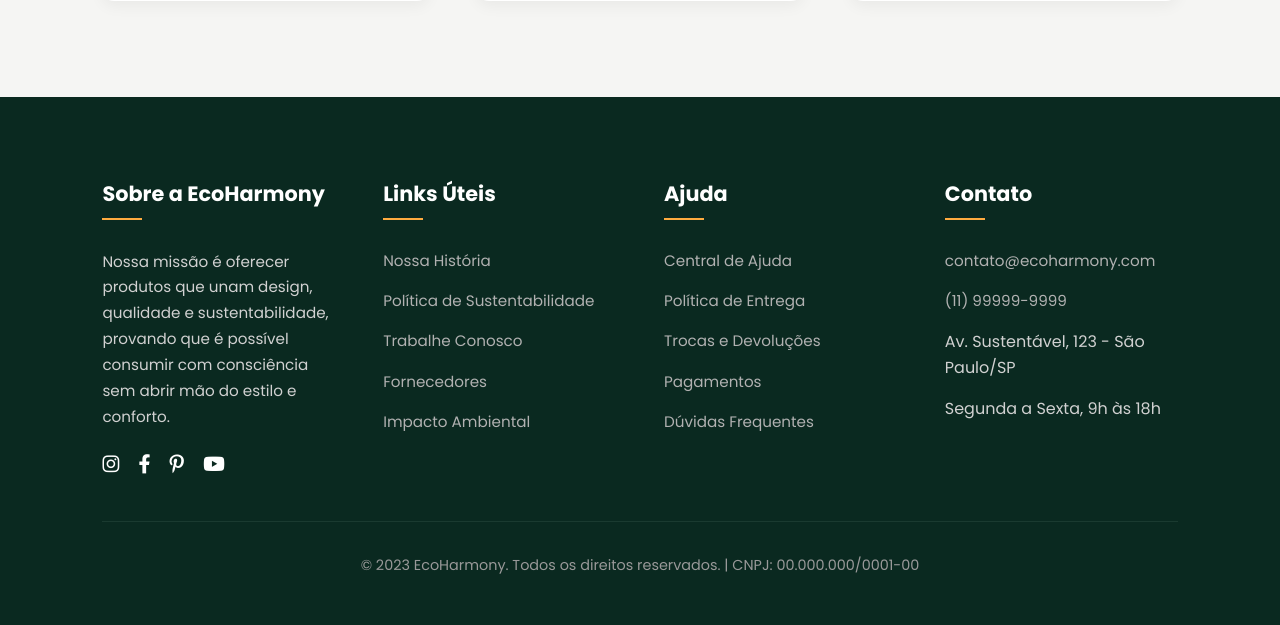
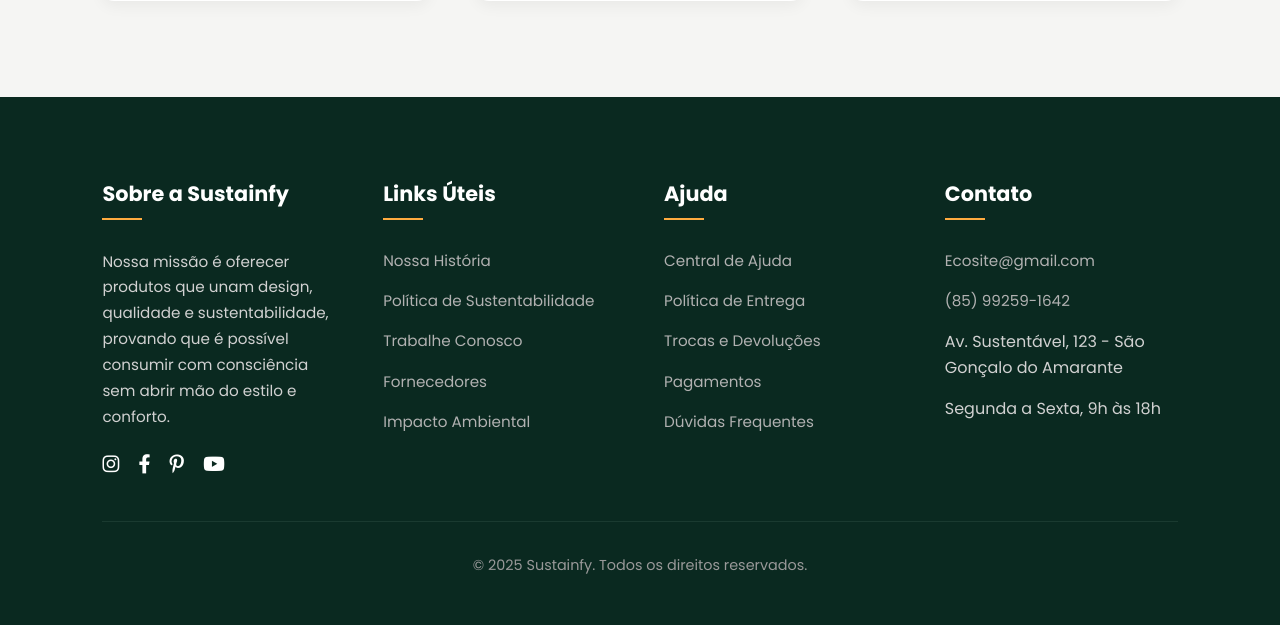
Before and after one commit to Felipe-Kaio/Ecosite, a PHP site: page /loja.php in a window 1280 px wide. Shown: the part 3019-3644 px from the top of the page. Run offline with PHP 8.4, Linux system fonts and the light colour scheme.

Commit message:
Add files via upload

```diff
--- a/folhinha/cadastro.php
+++ b/folhinha/cadastro.php
@@ -19,7 +19,7 @@ include_once("code/conexao.php");
 
     <div class="login-container">
         <div class="logo">
-            <h1>EcoMundo</h1>
+            <h1>Sustainfy</h1>
             <p>Crie sua conta e comece sua jornada ecológica</p>
         </div>
 
--- a/folhinha/login.php
+++ b/folhinha/login.php
@@ -8,7 +8,7 @@ include("code/conexao.php");
     <meta charset="UTF-8">
     <meta name="viewport" content="width=device-width, initial-scale=1.0">
     <link rel="stylesheet" href="css/login.css">
-    <title>EcoMundo - Login</title>
+    <title>Sustainfy - Login</title>
 
 </head>
 <body>
@@ -23,7 +23,7 @@ include("code/conexao.php");
             <?php
             echo $nome;
             ?>
-            <h1>EcoMundo</h1>
+            <h1>Sustainfy</h1>
             <p>Conecte-se à sua conta e continue sua jornada ecológica</p>
         </div>
 
--- a/folhinha/loja.php
+++ b/folhinha/loja.php
@@ -4,7 +4,7 @@
     <meta charset="UTF-8">
     <meta name="viewport" content="width=device-width, initial-scale=1.0">
     <link rel="stylesheet" href="css/loja.css">
-    <title>EcoHarmony - Estilo de Vida Sustentável</title>
+    <title>Sustainfy - Estilo de Vida Sustentável</title>
 
     <link href="https://fonts.googleapis.com/css2?family=Poppins:wght@400;500;600;700&display=swap" rel="stylesheet">
     <link rel="stylesheet" href="https://cdnjs.cloudflare.com/ajax/libs/font-awesome/6.0.0-beta3/css/all.min.css">
@@ -220,7 +220,7 @@
     <footer>
         <div class="footer-grid">
             <div class="footer-column footer-about">
-                <h3>Sobre a EcoHarmony</h3>
+                <h3>Sobre a Sustainfy</h3>
                 <p>Nossa missão é oferecer produtos que unam design, qualidade e sustentabilidade, provando que é possível consumir com consciência sem abrir mão do estilo e conforto.</p>
                 <div class="social-links">
                     <a href="#"><i class="fab fa-instagram"></i></a>
@@ -255,16 +255,16 @@
             <div class="footer-column">
                 <h3>Contato</h3>
                 <ul class="footer-links">
-                    <li><a href="mailto:contato@ecoharmony.com">contato@ecoharmony.com</a></li>
-                    <li><a href="tel:+5511999999999">(11) 99999-9999</a></li>
-                    <li>Av. Sustentável, 123 - São Paulo/SP</li>
+                    <li><a href="mailto:contato@ecoharmony.com">Ecosite@gmail.com</a></li>
+                    <li><a href="tel:+5511999999999">(85) 99259-1642</a></li>
+                    <li>Av. Sustentável, 123 - São Gonçalo do Amarante</li>
                     <li>Segunda a Sexta, 9h às 18h</li>
                 </ul>
             </div>
         </div>
 
         <div class="footer-bottom">
-            <p>© 2023 EcoHarmony. Todos os direitos reservados. | CNPJ: 00.000.000/0001-00</p>
+            <p>© 2025 Sustainfy. Todos os direitos reservados. </p>
         </div>
     </footer>
 </body>
```
